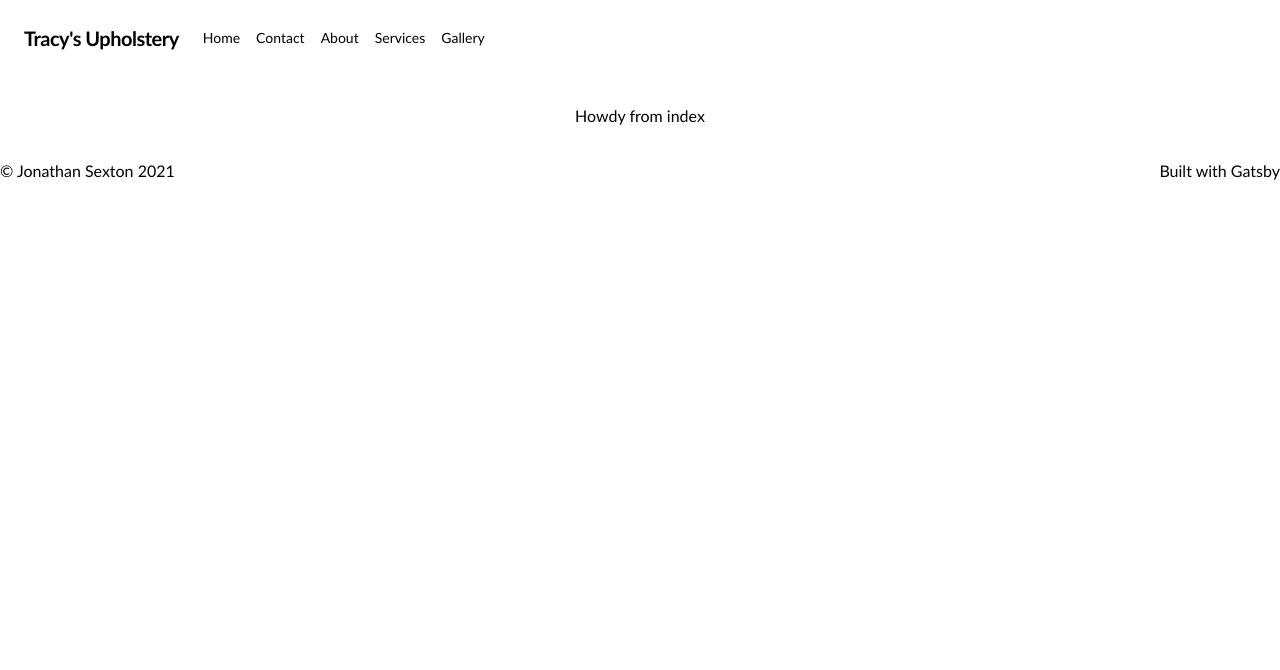
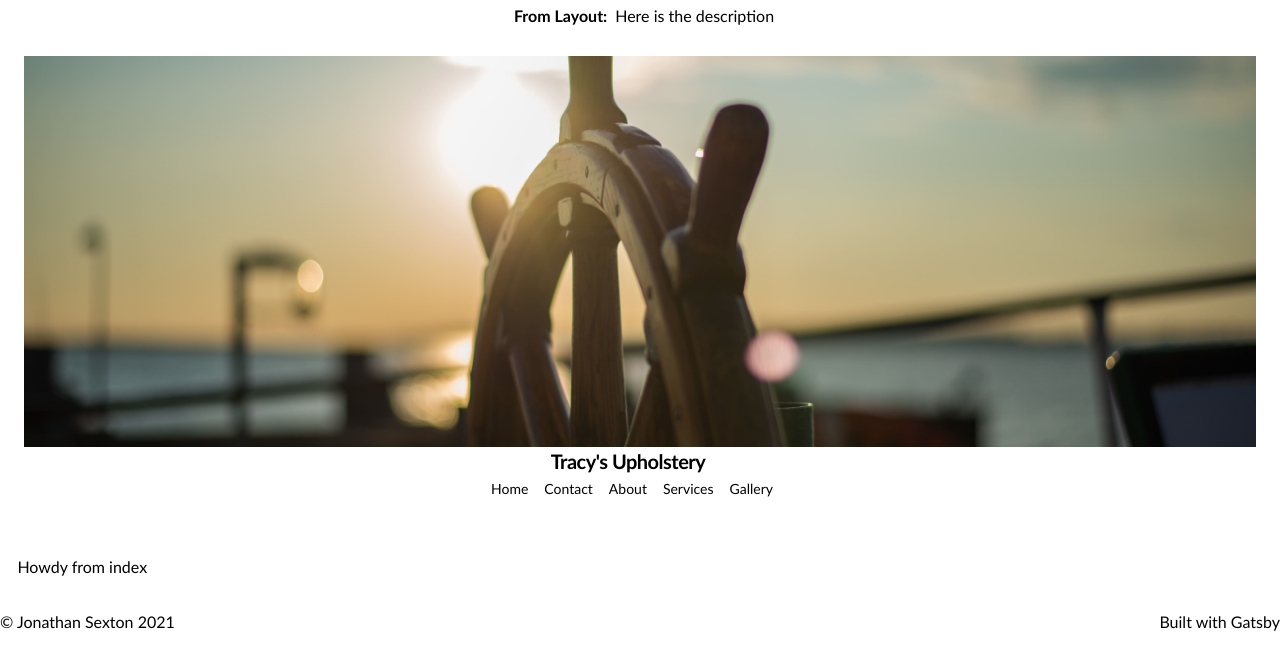
Before and after one commit to JS-goose/tracysupholstery, a Gatsby site in the folder v2/: page / in a window 1280 px wide. Built offline with nearby package versions, Linux system fonts and the light colour scheme; Gatsby itself is replaced by a stand-in of ours.

Commit message:
updated layout and added hero image

```diff
--- a/v2/src/components/header.tsx
+++ b/v2/src/components/header.tsx
@@ -1,4 +1,4 @@
-import { Link } from "gatsby"
+import { graphql, Link, useStaticQuery } from "gatsby"
 import PropTypes from "prop-types"
 import React, { useState } from "react"
 import { StaticImage } from "gatsby-plugin-image"
@@ -7,7 +7,16 @@ function Header({ siteTitle }) {
   const [isExpanded, toggleExpansion] = useState(false)
 
   return (
-    <nav className="flex flex-wrap items-center justify-between p-6 mb-6">
+    <nav className="flex flex-col items-center justify-between p-6 mb-6">
+      <StaticImage
+      src="../images/ui/marine-upholstery-wheel.jpg"
+      alt="a boat wheel"
+      width={1260}
+      height={400}
+      quality={100}
+      placeholder="blurred"
+      layout="constrained"
+      />
       <div className="flex items-center flex-shrink-0 mr-6 text-black">
         <span className="text-xl font-semibold tracking-tight">
           {siteTitle}
--- a/v2/src/components/layout.tsx
+++ b/v2/src/components/layout.tsx
@@ -2,6 +2,7 @@ import React from "react"
 import PropTypes from "prop-types"
 import { useStaticQuery, graphql } from "gatsby"
 
+import MessageBanner from "./messageBanner"
 import Header from "./header"
 import Footer from "./footer"
 import "../styles/layout.css"
@@ -19,10 +20,11 @@ const Layout = ({ children }) => {
 
   return (
     <>
+      <MessageBanner data={{title: 'From Layout:', desc: 'Here is the description'}}/>
       <Header siteTitle={data.site.siteMetadata.title} />
       <main>{children}</main>
       <Footer />
-      </>
+    </>
   )
 }
 
--- a/v2/src/components/messageBanner.tsx
+++ b/v2/src/components/messageBanner.tsx
@@ -1,12 +1,10 @@
 import React from "react"
-import {PageProps} from "gatsby"
 
-type BannerProps = {
-    message: string
-}
+const MessageBanner = ({ data }) => (
+  <article className="flex items-center justify-center w-full">
+    <h4 className="px-2">{data.title}</h4>
+    <p>{data.desc}</p>
+  </article>
+)
 
-const MessageBanner: React.FC<PageProps<BannerProps>> = ({data}) => (
-    <article>
-        <p>Here is the message banner that will run across the entire layout</p>
-    </article>
-)
+export default MessageBanner
--- a/v2/src/pages/index.jsx
+++ b/v2/src/pages/index.jsx
@@ -3,10 +3,10 @@ import React from "react"
 import SeO from "../components/seo"
 
 const IndexPage = () => (
-  <div className="index-wrapper flex flex-col items-center">
+  <section>
     <SeO title="Home" />
     <div>Howdy from index</div>
-  </div>
+  </section>
 )
 
 export default IndexPage
```
